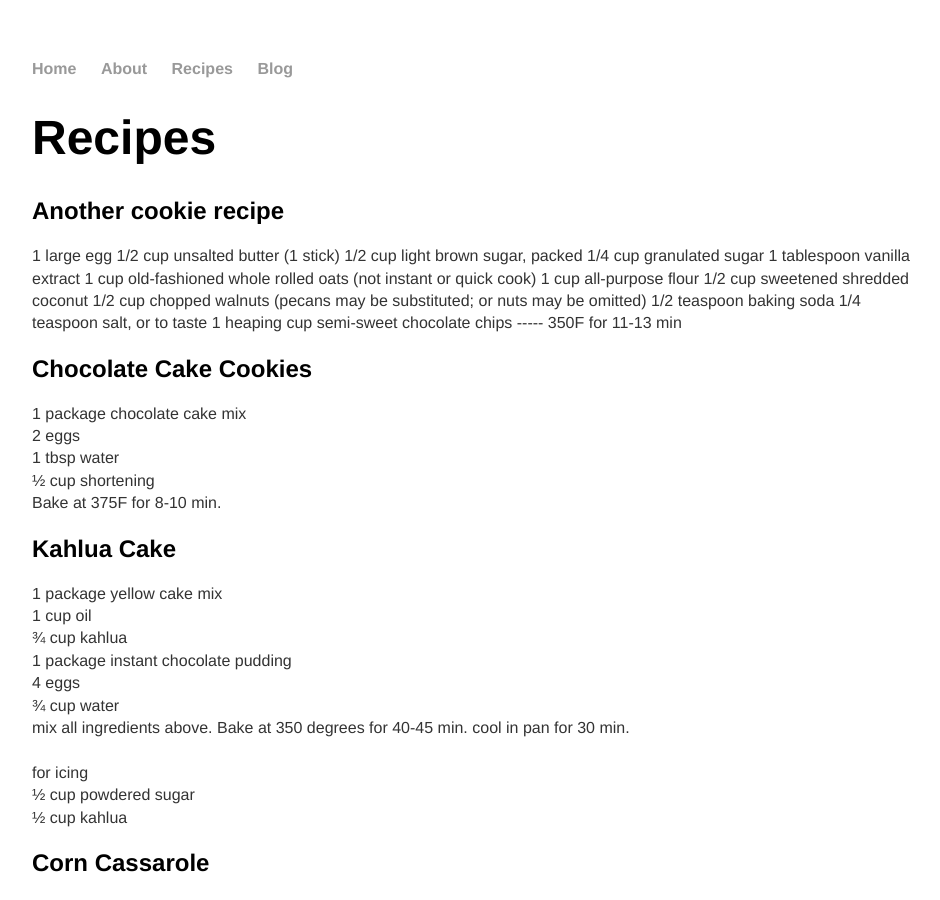
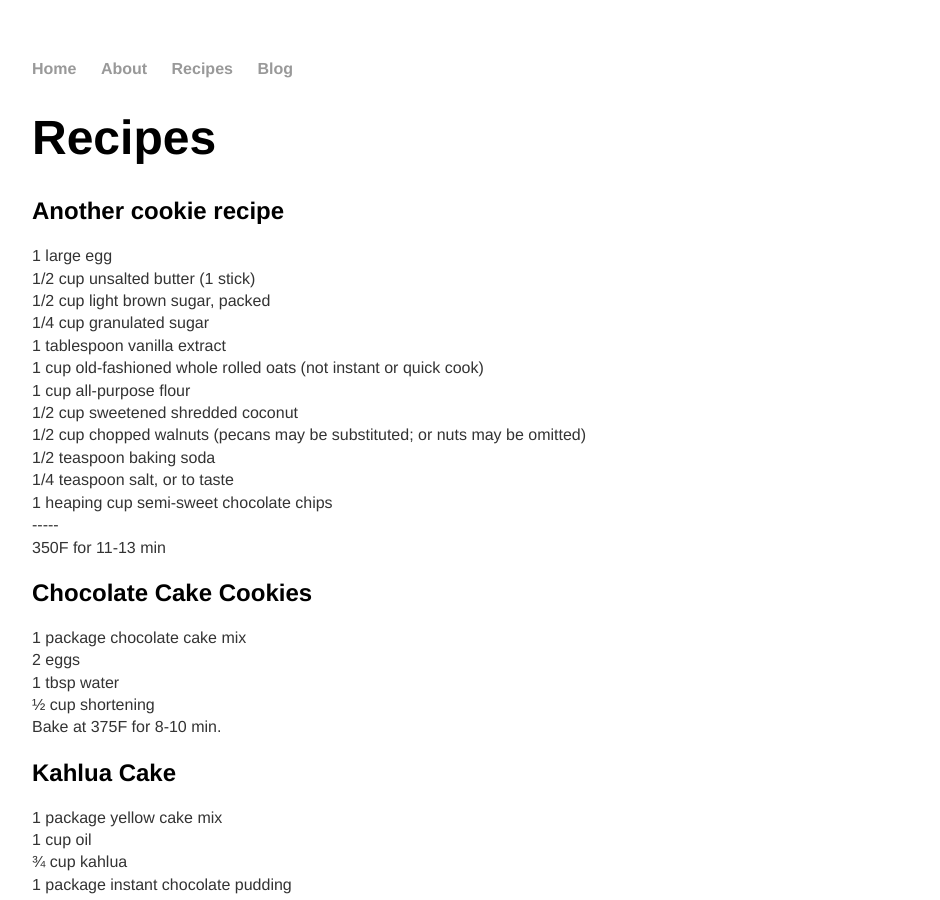
Before and after one commit to glittery/glittery.github.io, a Jekyll site: the page built from recipes/index.html, in a window 1280 px wide and 900 px high. Shown: the whole window, without its empty margins (160-1100 px from the left). Built offline with Jekyll 4.4.1, drawn with Linux system fonts in a browser that asks for light colours.

Commit message:
Update index.html

```diff
--- a/recipes/index.html
+++ b/recipes/index.html
@@ -7,20 +7,21 @@ title: recipes
 	<h1> Recipes </h1>
 
 	<h2>Another cookie recipe</h2>
-	<p>1 large egg
-1/2 cup unsalted butter (1 stick)
-1/2 cup light brown sugar, packed
-1/4 cup granulated sugar
-1 tablespoon vanilla extract
-1 cup old-fashioned whole rolled oats (not instant or quick cook)
-1 cup all-purpose flour
-1/2 cup sweetened shredded coconut
-1/2 cup chopped walnuts (pecans may be substituted; or nuts may be omitted)
-1/2 teaspoon baking soda
-1/4 teaspoon salt, or to taste
-1 heaping cup semi-sweet chocolate chips
-		-----
-		350F for 11-13 min
+	<p>
+		1 large egg
+<br> 1/2 cup unsalted butter (1 stick)
+<br> 1/2 cup light brown sugar, packed
+<br> 1/4 cup granulated sugar
+<br> 1 tablespoon vanilla extract
+<br> 1 cup old-fashioned whole rolled oats (not instant or quick cook)
+<br> 1 cup all-purpose flour
+<br> 1/2 cup sweetened shredded coconut
+<br> 1/2 cup chopped walnuts (pecans may be substituted; or nuts may be omitted)
+<br> 1/2 teaspoon baking soda
+<br> 1/4 teaspoon salt, or to taste
+<br> 1 heaping cup semi-sweet chocolate chips
+<br> 		-----
+<br> 		350F for 11-13 min
 	</p>
 
 	<h2>Chocolate Cake Cookies</h2>
```
